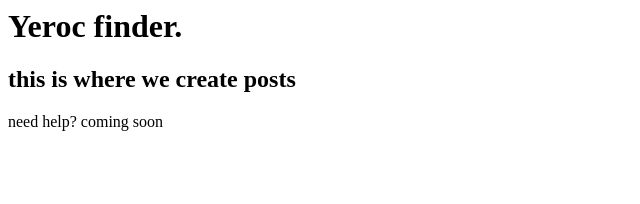
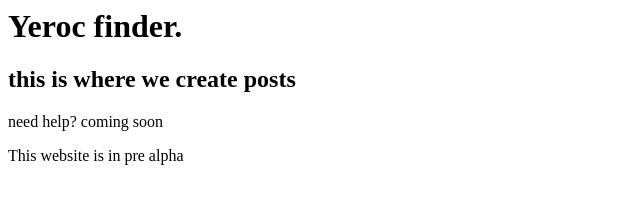
Before and after one commit to Yeroc64444331123699963/yeroc.com, a plain HTML site: page Index.html in a window 1280 px wide. Shown: the whole page, without its empty margins (0-640 px from the left). Drawn offline with Linux system fonts and the light colour scheme.

Commit message:
Update Index.html

```diff
--- a/Index.html
+++ b/Index.html
@@ -2,3 +2,4 @@
 <h1>Yeroc finder.</h1>
 <h2>this is where we create posts</h2>
 <p> need help? coming soon<p>
+<p>This website is in pre alpha<p>
```
